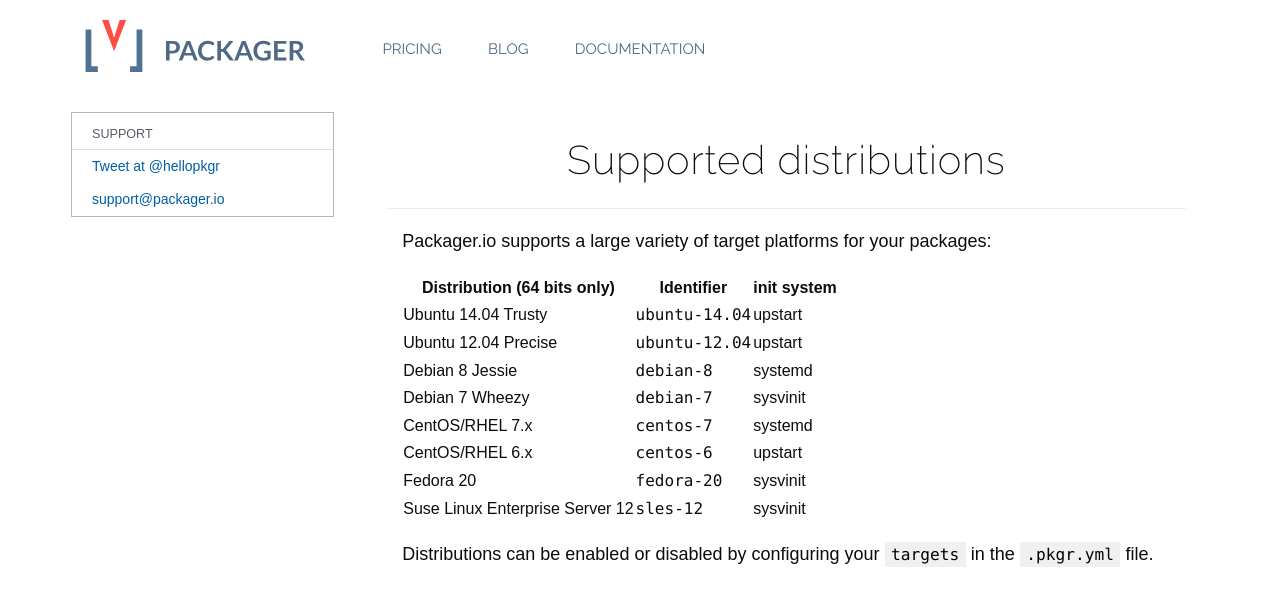
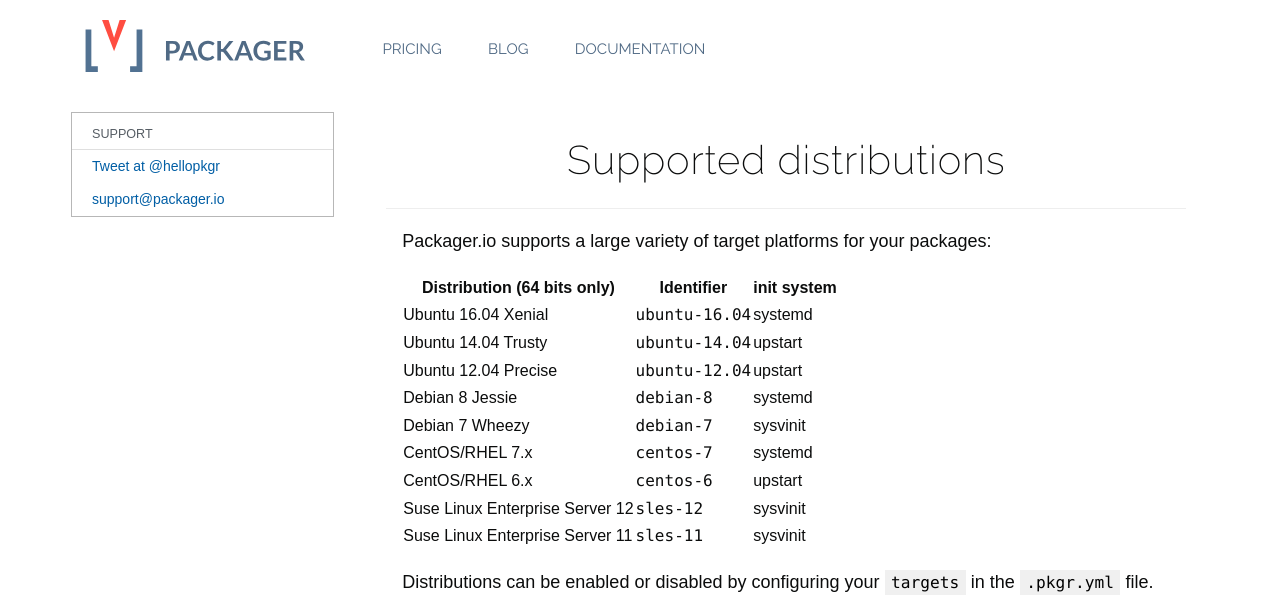
Before and after one commit to pkgr/pkgr.github.io, a Jekyll site: the page built from _articles/distributions.md, in a window 1280 px wide, cut to the strip 0-599 px from the top of the page. Built offline with Jekyll 4.4.1, drawn with Linux system fonts in a browser that asks for light colours; Markdown is read by kramdown in place of the engine named in the settings.

Commit message:
Add SLES11, Ubuntu 16.04, remove Fedora 20

```diff
--- a/_articles/distributions.md
+++ b/_articles/distributions.md
@@ -9,14 +9,15 @@
 
 Distribution (64 bits only) | Identifier | init system
 --- | --- | ---
+Ubuntu 16.04 Xenial | `ubuntu-16.04` | systemd
 Ubuntu 14.04 Trusty | `ubuntu-14.04` | upstart
 Ubuntu 12.04 Precise | `ubuntu-12.04` | upstart
 Debian 8 Jessie | `debian-8` | systemd
 Debian 7 Wheezy | `debian-7` | sysvinit
 CentOS/RHEL 7.x | `centos-7` | systemd
 CentOS/RHEL 6.x | `centos-6` | upstart
-Fedora 20 | `fedora-20` | sysvinit
 Suse Linux Enterprise Server 12 | `sles-12` | sysvinit
+Suse Linux Enterprise Server 11 | `sles-11` | sysvinit
 
 Distributions can be enabled or disabled by configuring your `targets` in the [`.pkgr.yml`][pkgr-yml] file.
 
```
